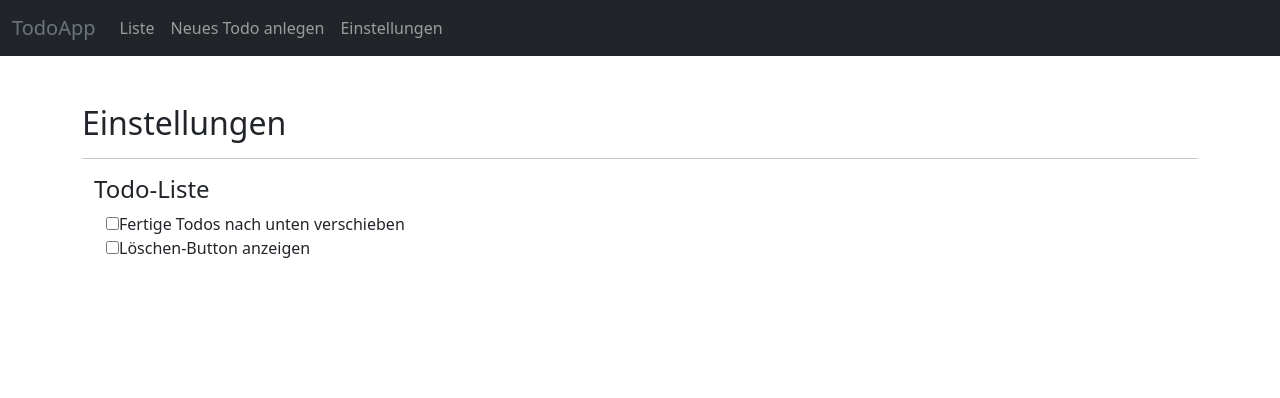
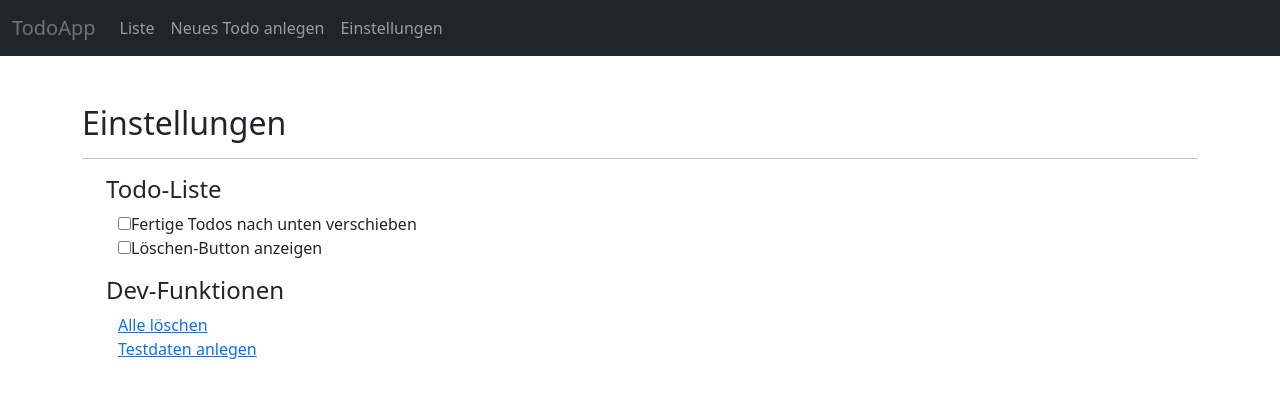
Before and after one commit to JannikKastens/schule-todo, an Angular app: page /einstellungen in a window 1280 px wide. Shown: the top 398 px of the page. Built offline with nearby package versions, Linux system fonts and the light colour scheme.

Commit message:
Refactor settings component and todo service

```diff
--- a/src/app/settings/settings.component.html
+++ b/src/app/settings/settings.component.html
@@ -1,18 +1,33 @@
 <h2>Einstellungen</h2>
 <hr>
 <div class="container">
-    <div class="row">
+    <div class="row mt-3">
         <div class="col">
-            <h4>Todo-Liste</h4>
             <div class="container">
-                <input type="checkbox" id="moveCompletedTodos" name="moveCompletedTodos" [(ngModel)]="moveCompletedTodos"
-                (ngModelChange)="sortTodos($event)">
-                <label for="moveCompletedTodos">Fertige Todos nach unten verschieben</label>
+                <h4>Todo-Liste</h4>
+                <div class="container">
+                    <input type="checkbox" id="moveCompletedTodos" name="moveCompletedTodos"
+                        [(ngModel)]="moveCompletedTodos" (ngModelChange)="sortTodos($event)">
+                    <label for="moveCompletedTodos">Fertige Todos nach unten verschieben</label>
+                </div>
+                <div class="container">
+                    <input type="checkbox" id="showDeleteButton" name="showDeleteButton" [(ngModel)]="showDeleteButton"
+                        (ngModelChange)="updateShowDeleteButton($event)">
+                    <label for="showDeleteButton">Löschen-Button anzeigen</label>
+                </div>
             </div>
+        </div>
+    </div>
+    <div class="row mt-3">
+        <div class="col">
             <div class="container">
-                <input type="checkbox" id="showDeleteButton" name="showDeleteButton" [(ngModel)]="showDeleteButton"
-                    (ngModelChange)="updateShowDeleteButton($event)">
-                <label for="showDeleteButton">Löschen-Button anzeigen</label>
+                <h4>Dev-Funktionen</h4>
+                <div class="container">
+                    <a href="#" (click)="deleteAllTodos()">Alle löschen</a>
+                </div>
+                <div class="container">
+                    <a href="#" (click)="generateTestTodos()">Testdaten anlegen</a>
+                </div>
             </div>
         </div>
     </div>
--- a/src/app/settings/settings.component.ts
+++ b/src/app/settings/settings.component.ts
@@ -1,4 +1,4 @@
-import { Component, inject } from '@angular/core';
+import { Component } from '@angular/core';
 import { TodoService } from '../todo.service';
 import { FormsModule } from '@angular/forms';
 
@@ -34,4 +34,12 @@ export class SettingsComponent {
       this.todoService.setMoveCompletedTodos(value);
     }
   }
+
+  deleteAllTodos() {
+    this.todoService.deleteAllTodos();
+  }
+
+  generateTestTodos() {
+    this.todoService.initializeTodos();
+  }
 }
--- a/src/app/todo.service.ts
+++ b/src/app/todo.service.ts
@@ -19,15 +19,11 @@ export class TodoService {
 
   constructor() {
     this.loadTodos();
-    if (this._todos.getValue().length === 0) {
-      this.initializeTodos();
-    }
     this.allTodos = this._todos.getValue();
     this.loadSettings();
-    console.log('TodoService initialized');
   }
 
-  private initializeTodos() {
+  initializeTodos() {
     const initialTodos = [
       new Todo(1, 'Sample Todo 1', new Date(), 'Hausarbeit', 1, false),
       new Todo(2, 'Sample Todo 2', new Date(), 'Finanzen', 2, false),
@@ -147,4 +143,9 @@ export class TodoService {
     this.moveCompletedTodos.next(value);
     this.saveSettings();
   }
+
+  deleteAllTodos() {
+    this._todos.next([]);
+    this.saveTodos();
+  }
 }
```
